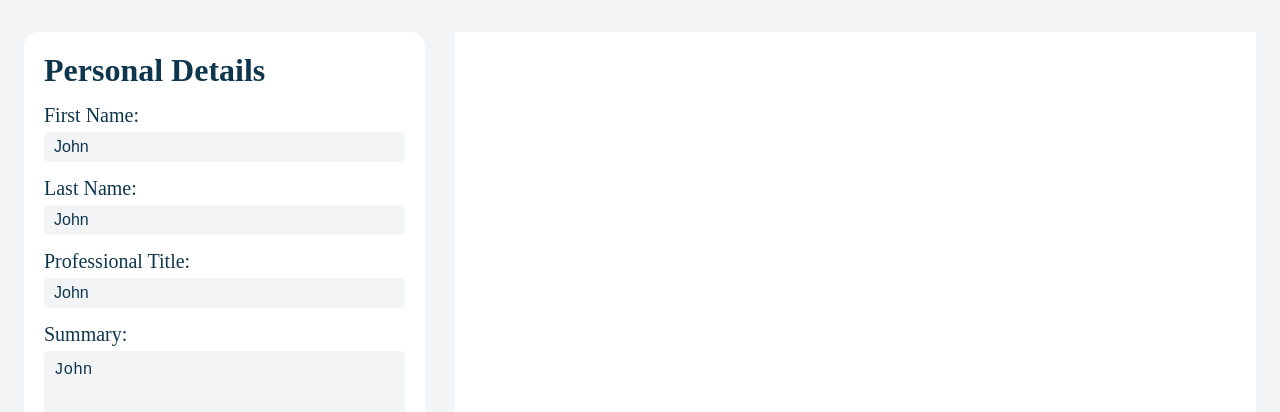
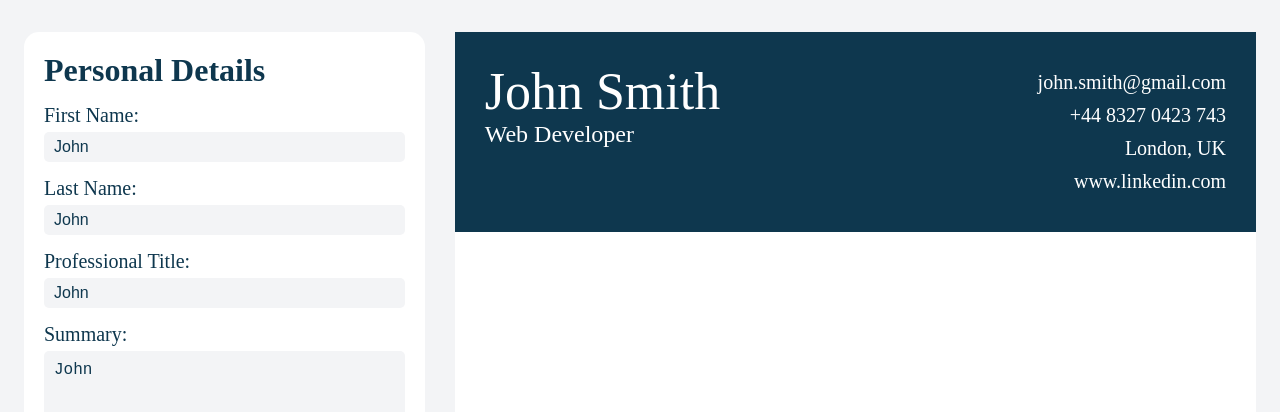
Before and after one commit to Stjepan1999/cv-builder, a React (Vite) app: page / in a window 1280 px wide. Shown: the top 412 px of the page. Built offline with nearby package versions, Linux system fonts and the light colour scheme.

Commit message:
Create resume info section

```diff
--- a/src/components/ResumeContainer.jsx
+++ b/src/components/ResumeContainer.jsx
@@ -1,5 +1,10 @@
+import { ResumeInfoSection } from './ResumeInfo';
 import '../style.css';
 
 export function ResumeContainer() {
-  return <div className="resume"></div>;
+  return (
+    <div className="resume-container">
+      <ResumeInfoSection />
+    </div>
+  );
 }
--- /dev/null
+++ b/src/components/ResumeInfo.jsx
@@ -0,0 +1,16 @@
+export function ResumeInfoSection() {
+  return (
+    <div className="resume-info-section">
+      <div className="resume-name-section">
+        <div className="resume-name">John Smith</div>
+        <div className="resume-title">Web Developer</div>
+      </div>
+      <div className="resume-contact-section">
+        <div className="resume-email">john.smith@gmail.com</div>
+        <div className="resume-phone">+44 8327 0423 743</div>
+        <div className="resume-address">London, UK</div>
+        <div className="resume-website">www.linkedin.com</div>
+      </div>
+    </div>
+  );
+}
--- a/src/style.css
+++ b/src/style.css
@@ -70,10 +70,35 @@ body {
   height: 100px;
 }
 
-.resume {
+.resume-container {
   width: 100%;
-  height: 800px;
+  height: 900px;
   background-color: var(--white);
+}
+
+.resume-info-section {
+  width: 100%;
+  height: 200px;
+  padding: 30px;
+  display: flex;
+  background-color: var(--text-color);
+  color: var(--white);
+}
+
+.resume-name {
+  font-size: 52px;
+}
+.resume-title {
+  font-size: 24px;
+}
+.resume-contact-section {
+  font-size: 20px;
+  margin-left: auto;
+  display: flex;
+  flex-direction: column;
+  justify-content: center;
+  gap: 10px;
+  text-align: right;
 }
 
 @media (max-width: 1000px) {
```
